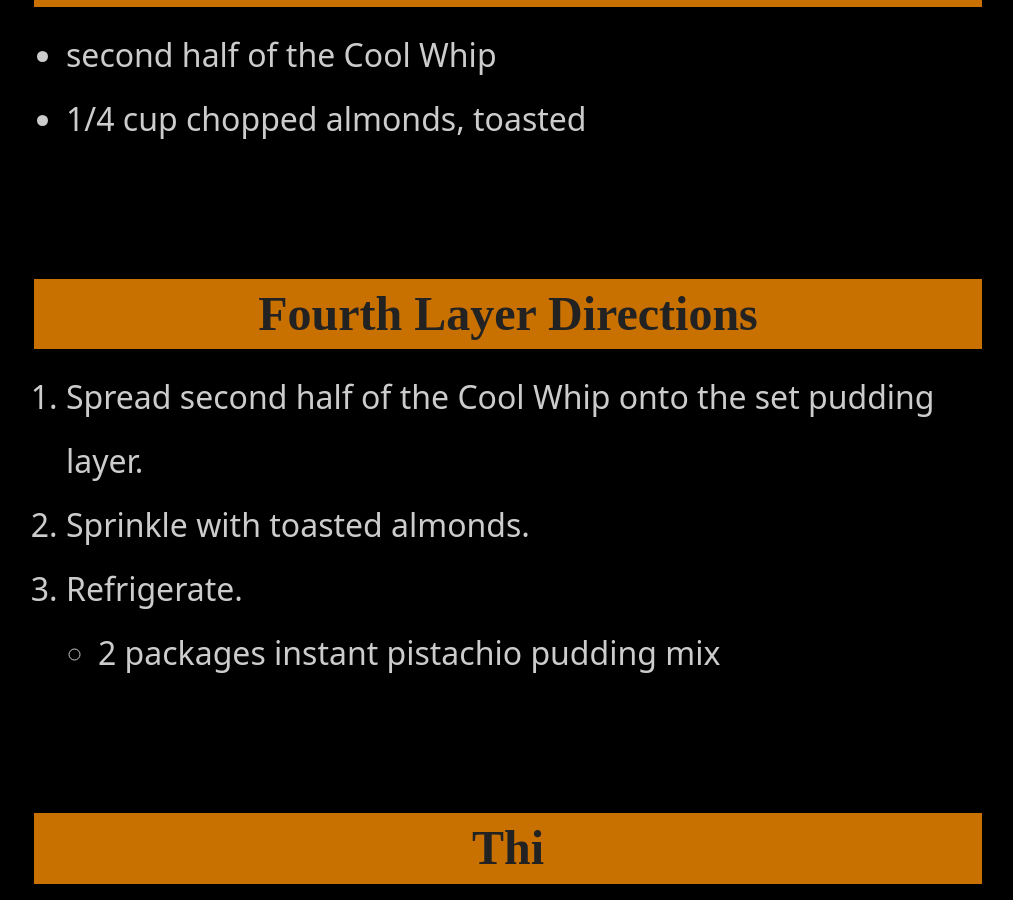
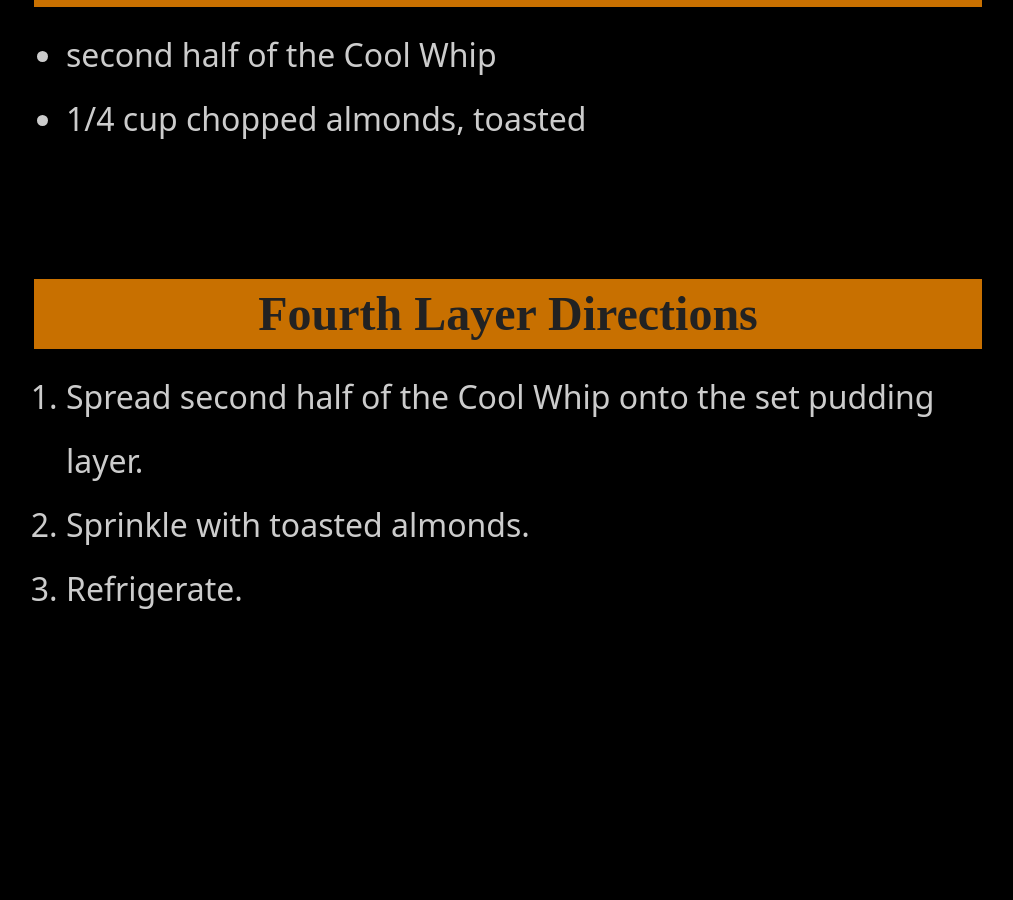
Before and after one commit to dits-family-cookbook/dits-family-cookbook.github.io, a Jekyll site: the page built from recipes/baking-and-desserts/desserts/green-pistachio-dessert.md, in a window 1280 px wide and 900 px high, scrolled down 3024 px. Shown: the whole window, without its empty margins (132-1145 px from the left). Built offline with Jekyll 4.4.1, drawn with Linux system fonts in a browser that asks for light colours; after the commit the page ends 3661 px from its top, so only the background shows below that.

Commit message:
Update green-pistachio-dessert.md

```diff
--- a/recipes/baking-and-desserts/desserts/green-pistachio-dessert.md
+++ b/recipes/baking-and-desserts/desserts/green-pistachio-dessert.md
@@ -50,6 +50,3 @@ layout: page
 1. Spread second half of the Cool Whip onto the set pudding layer.
 1. Sprinkle with toasted almonds.
 1. Refrigerate.
-* 2 packages instant pistachio pudding mix
-
-# Thi
```
